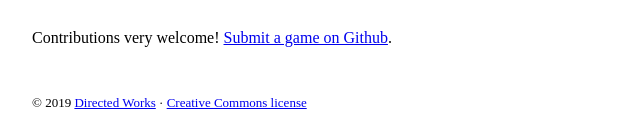
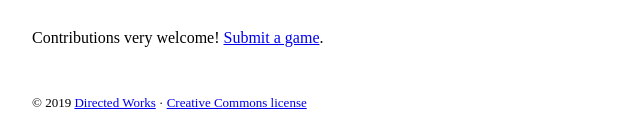
Before and after one commit to sampl/homespun-games, a website: page public/index.html in a window 1280 px wide. Shown: the part 2612-2752 px from the top of the page, 0-640 px from the left. Drawn offline with Linux system fonts and the light colour scheme.

Commit message:
change to email submissions

```diff
--- a/public/index.html
+++ b/public/index.html
@@ -180,7 +180,7 @@
 
     <p>
       Contributions very welcome!
-      <a href="https://github.com/sampl/homespun-games/pulls" target="_blank">Submit a game on Github</a>.
+      <a href="mailto:sampiercelolla@gmail.com" target="_blank">Submit a game</a>.
     </p>
 
     <footer>
```
